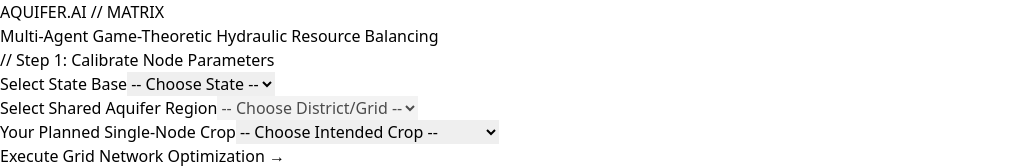
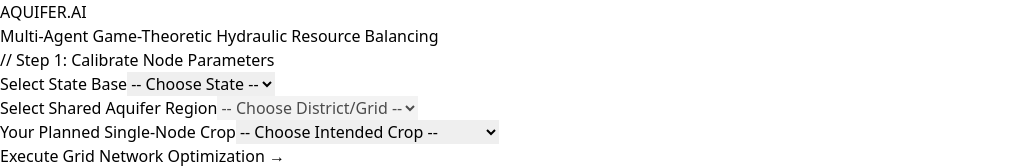
Before and after one commit to Scav-engerr/RAIT-ACM-KLEOS_BlindSpot-Labs, a React (Vite) app: page / in a window 1280 px wide. Shown: the top 168 px of the page, without its empty margins (0-1012 px from the left). Built offline with nearby package versions, Linux system fonts and the light colour scheme.

Commit message:
Refactor header and network optimization output
Removed comment from header and updated text for clarity.

```diff
--- a/src/App.jsx
+++ b/src/App.jsx
@@ -34,7 +34,7 @@
     <div className="min-h-screen bg-slate-900 text-slate-100 p-8">
       {/* HEADER SECTION */}
       <header className="mb-8 border-b border-slate-800 pb-4">
-        <h1 className="text-2xl font-bold tracking-tight text-cyan-400 font-mono">AQUIFER.AI // MATRIX</h1>
+        <h1 className="text-2xl font-bold tracking-tight text-cyan-400 font-mono">AQUIFER.AI</h1>
         <p className="text-xs text-slate-500 font-mono mt-1">Multi-Agent Game-Theoretic Hydraulic Resource Balancing</p>
       </header>
 
@@ -50,7 +50,7 @@
           {/* HEADER ALERT LEVEL METRIC */}
           <div className="flex flex-col sm:flex-row justify-between sm:items-center gap-2 mb-4">
             <h3 className="text-lg font-bold font-mono text-slate-100 tracking-wide">
-              // NETWORK OPTIMIZATION OUTPUT
+              NETWORK OPTIMIZATION OUTPUT
             </h3>
             <span className={`text-xs px-2.5 py-1 rounded font-mono uppercase tracking-wider border ${optimizedData.statusColor}`}>
               {optimizedData.statusLabel}
```
